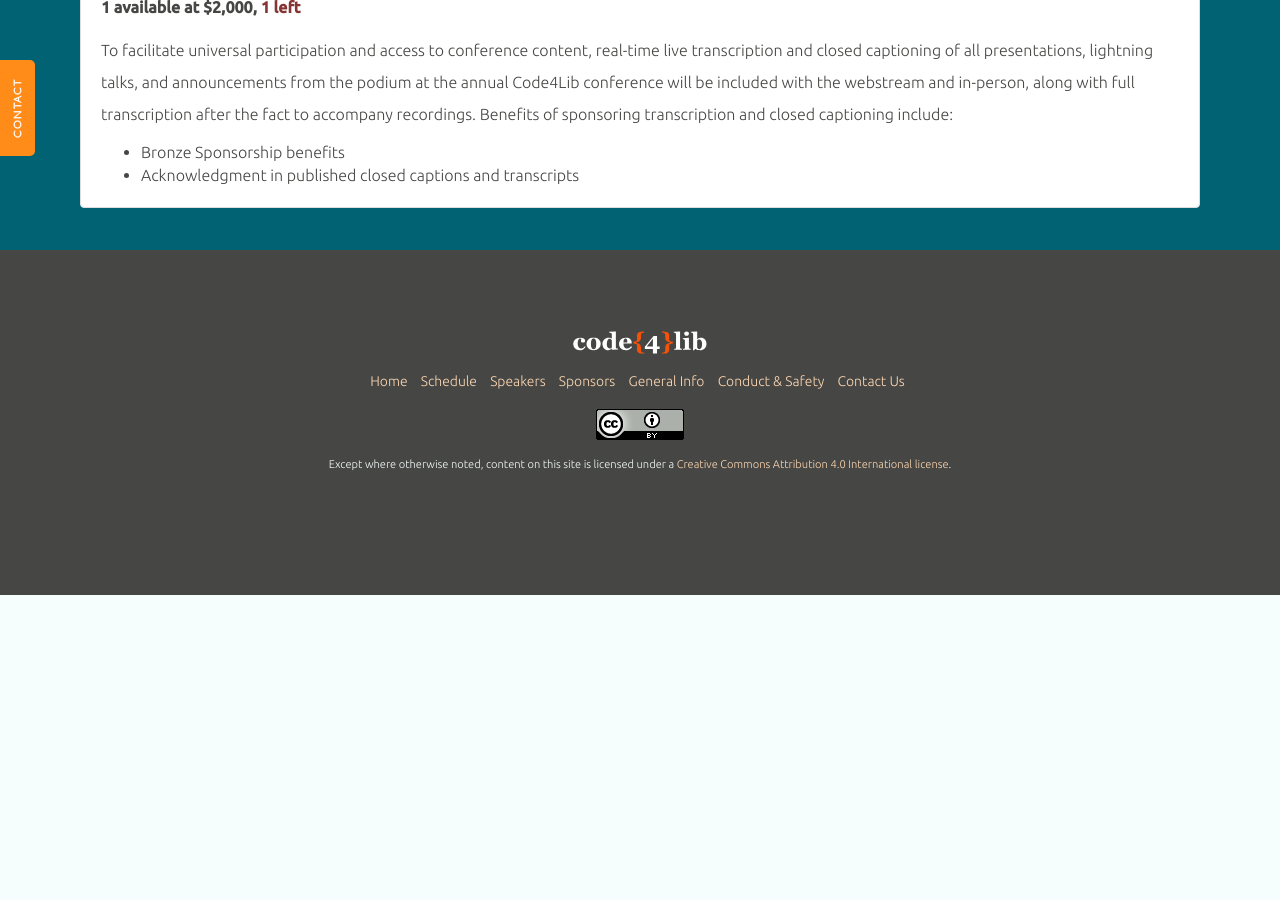
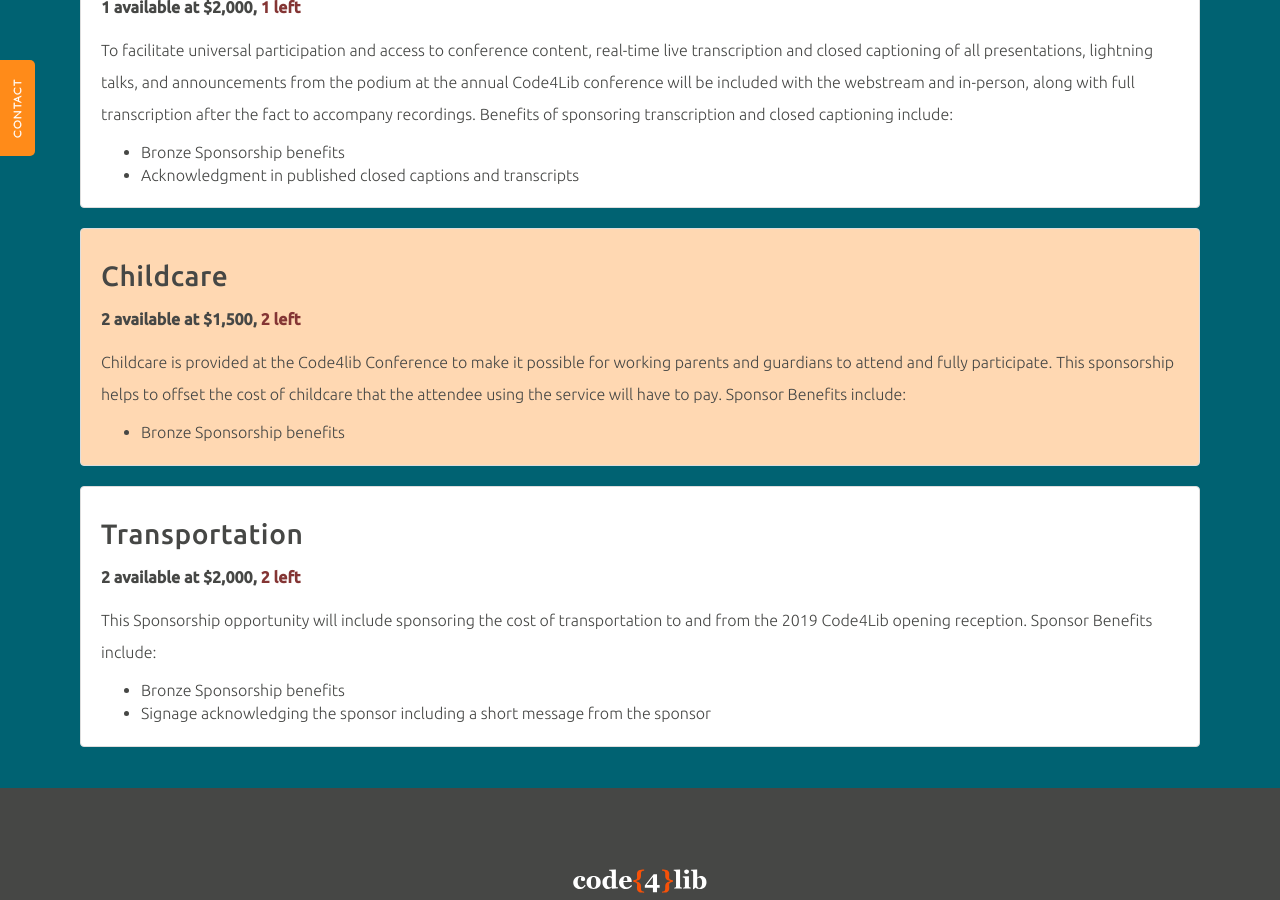
Before and after one commit to code4lib/2019.code4lib.org, a Jekyll site: the page built from prospectus/index.html, in a window 1280 px wide and 900 px high, scrolled down 4943 px. Built offline with Jekyll 4.4.1, drawn with Linux system fonts in a browser that asks for light colours; some web fonts are replaced; before the commit the page ends 5538 px from its top, so only the background shows below that.

Commit message:
final couple prospectus edits

```diff
--- a/prospectus/index.html
+++ b/prospectus/index.html
@@ -312,16 +312,13 @@
                 </div>
             </div>
 
-            {% comment %}
-            these final 2 sections are waiting on confirmation of a few details
-            from the Sponsorship Committee
             <div class="col-xs-12">
                 <div class="thumbnail">
                     <a name="Childcare"></a>
                     <h3>Childcare</h3>
 
                     <p>
-                        <b>2 available at $2,500, <span class="text-danger">2 left</span></b>
+                        <b>2 available at $1,500, <span class="text-danger">2 left</span></b>
                     </p>
                     <p>
                         Childcare is provided at the Code4lib Conference to make it possible for working parents and guardians to attend and fully participate. This sponsorship helps to offset the cost of childcare that the attendee using the service will have to pay. Sponsor Benefits include:
@@ -345,11 +342,10 @@
                     </p>
                     <ul>
                         <li>Bronze Sponsorship benefits</li>
-                        <li>Posters acknowledging the sponsor including a short message from the sponsor</li>
+                        <li>Signage acknowledging the sponsor including a short message from the sponsor</li>
                     </ul>
                 </div>
             </div>
-            {% endcomment %}
         </div>
     </div>
 </section>
```
